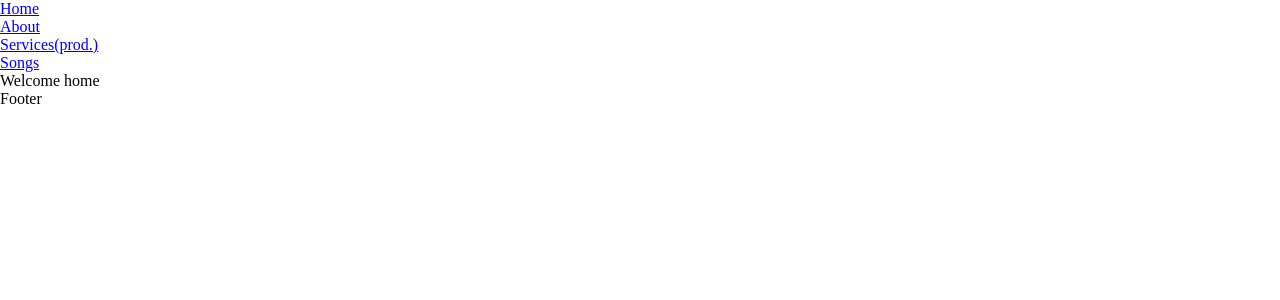
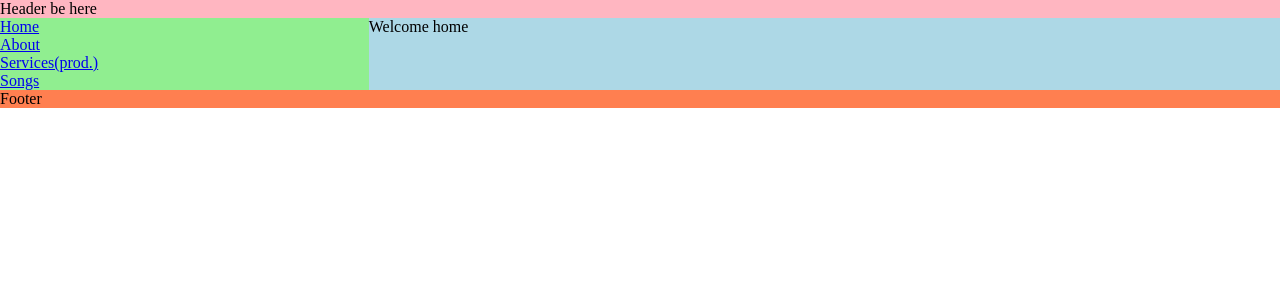
Before and after one commit to bananabrann/jdavisarrangements, a React (Create React App) app in the folder client/jdavisarrangements/: page / in a window 1280 px wide. Shown: the top 300 px of the page. Built offline with nearby package versions, Linux system fonts and the light colour scheme.

Commit message:
Add grid column templates for App

```diff
--- a/client/jdavisarrangements/src/Components/App/App.css
+++ b/client/jdavisarrangements/src/Components/App/App.css
@@ -1,3 +1,33 @@
 .App {
-    display: grid;
+  display: grid;
+  grid-template-columns: 6vw, 1fr, 1fr, 1fr;
+  grid-template-rows: 10vh, 90vh, 150px;
+  grid-template-areas:
+    "header header header header"
+    "nav main main main"
+    "footer footer footer footer"
 }
+
+.App .header {
+  height: 100%;
+  background-color: lightpink;
+  grid-area: header;
+}
+
+.App .nav {
+  height: 100%;
+  background-color: lightgreen;
+  grid-area: nav;
+}
+
+.App .body {
+  height: 100%;
+  background-color: lightblue;
+  grid-area: main;
+}
+
+.App .footer {
+  height: 100%;
+  background-color: coral;
+  grid-area: footer;
+}
--- a/client/jdavisarrangements/src/Components/App/App.js
+++ b/client/jdavisarrangements/src/Components/App/App.js
@@ -20,11 +20,15 @@ class App extends Component {
     render() {
         return (
             <div className="App">
-                <nav>
+                <section className="header">
+                    <p>Header be here</p>
+                </section>
+
+                <section className="nav">
                     <Nav />
-                </nav>
+                </section>
 
-                <body>
+                <section className="body">
                     <Route
                         path="/"
                         exact
@@ -55,11 +59,11 @@ class App extends Component {
                         component={Products}
                         render={routerProps => <Products />}
                     />
-                </body>
+                </section>
 
-                <footer>
+                <section className="footer">
                     <Footer />
-                </footer>
+                </section>
                 {/* <h1>{this.state.song.name}</h1>
                 <p>{this.state.song.composer}</p> */}
             </div>
```
